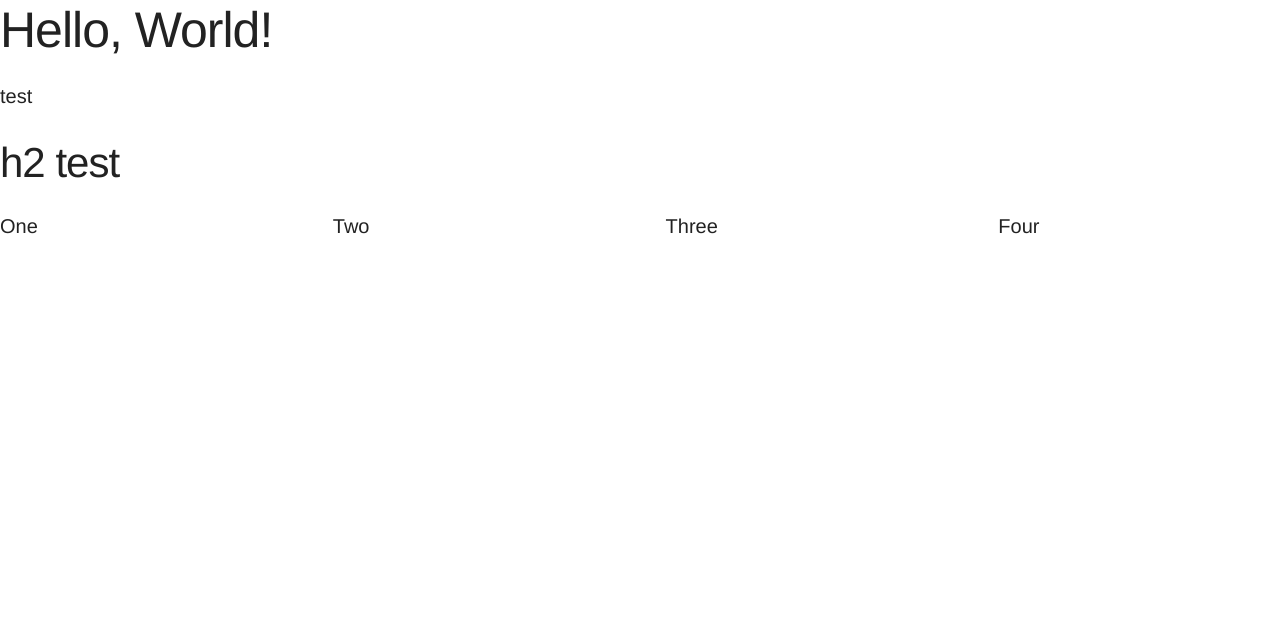
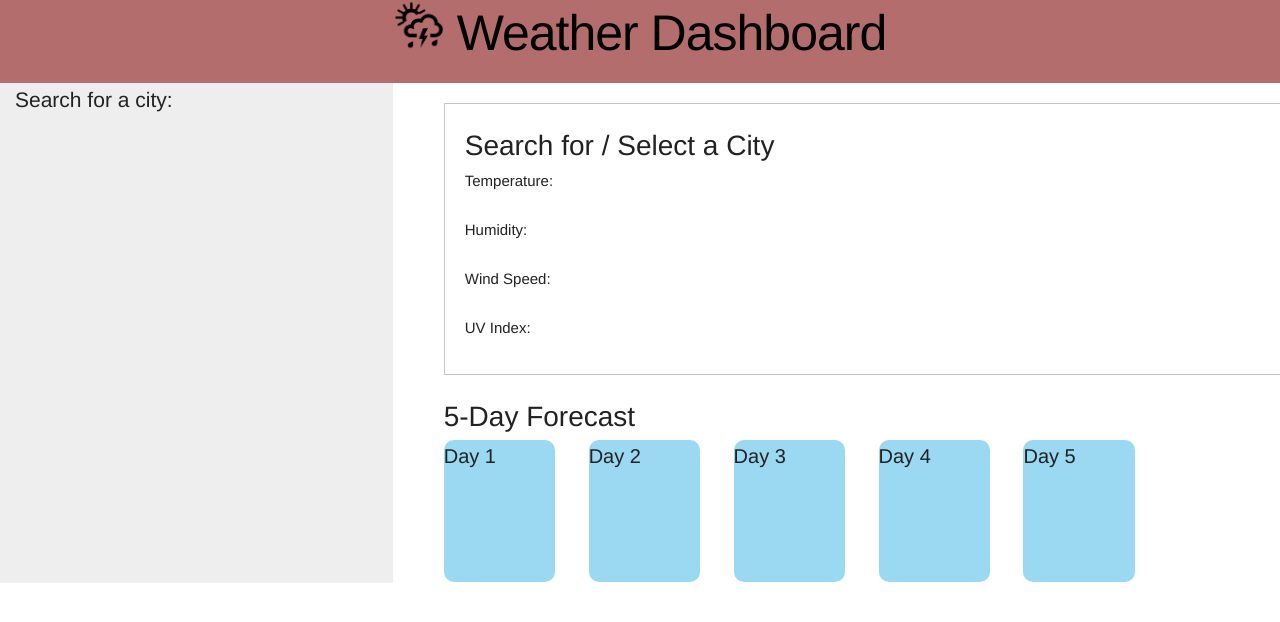
Before and after one commit to ajhami/weather_dashboard, a plain HTML site: page index.html in a window 1280 px wide. Drawn offline with nearby package versions, Linux system fonts and the light colour scheme.

Commit message:
Created format for the application.

```diff
--- a/assets/css/style.css
+++ b/assets/css/style.css
@@ -2,3 +2,52 @@ body {
     font-family: 'Franklin Gothic Medium', 'Arial Narrow', Arial, sans-serif;
     font-size: 20px;
 }
+
+.weather_icon {
+    height: 5.0rem;
+    width: 5.0rem;
+}
+
+.wd_header {
+    background-color: #8b1d1da4;
+    color: #000000;
+    text-align: center;
+}
+
+.search_for {
+    font-size: 2.1rem;
+    margin-left: 1.5rem;
+}
+
+.city_search {
+    background-color: #41424217;
+    height: 50.0rem;
+}
+
+.weather_today {
+    border-bottom: 1px solid #48494950;
+    border-left: 1px solid #48494950;
+    border-top: 1px solid #48494950;
+    height: 23.0rem;
+    margin-bottom: 2.0rem;
+    margin-top: 2.0rem;
+    padding: 2.0rem;
+}
+
+#city_selected, #five_day_forecast {
+    font-size: 2.8rem;
+}
+
+.selected_daily {
+    font-size: 1.5rem;
+}
+
+#forecast_5day {
+    height: 23.0rem;
+}
+
+.forecast_box {
+    background-color: #46b8e68a;
+    border-radius: 1.0rem;
+    height: 14.2rem;
+}
--- a/index.html
+++ b/index.html
@@ -2,46 +2,73 @@
 <html lang="en">
 
     <head>
+
         <meta charset="UTF-8">
         <meta name="viewport" content="width=device-width, initial-scale=1.0">
         <meta http-equiv="X-UA-Compatible" content="ie=edge">
-        <!-- Bootstrap -->
-        <!--<link rel="stylesheet" href="https://stackpath.bootstrapcdn.com/bootstrap/4.3.1/css/bootstrap.min.css">-->
-        <!-- Pure
-        <link rel="stylesheet" href="https://unpkg.com/purecss@1.0.1/build/pure-min.css" integrity="sha384-oAOxQR6DkCoMliIh8yFnu25d7Eq/PHS21PClpwjOTeU2jRSq11vu66rf90/cZr47" crossorigin="anonymous">
-        -->
-        <!--[if lte IE 8]>
-        <link rel="stylesheet" href="https://unpkg.com/purecss@1.0.1/build/grids-responsive-old-ie-min.css">
-        <![endif]-->
-        <!--[if gt IE 8]><!-->
-        <!--<link rel="stylesheet" href="https://unpkg.com/purecss@1.0.1/build/grids-responsive-min.css">-->
-        <!--<![endif]-->
+
+        <!-- Skeleton Framework -->
         <link rel="stylesheet" href="./assets/css/normalize.css">
         <link rel="stylesheet" href="./assets/css/skeleton.css">
+
         <link rel="stylesheet" href="./assets/css/style.css">
         <link rel="icon" href="./assets/images/weather_icon.png">
+
         <title>Weather Dashboard</title>
+
     </head>
 
     <body>
-        <h1>Hello, World!</h1>
-        <p>test</p>
-        <h2>h2 test</h2>
 
-        <div class="pure-g">
-            <div class="three columns"><p>One</p></div>
-            <div class="three columns"><p>Two</p></div>
-            <div class="three columns"><p>Three</p></div>
-            <div class="three columns"><p>Four</p></div>
-        </div>
+        <section class="row wd_header">
+            <div class="twelve rows">
+                <h1><img class="weather_icon" src="./assets/images/weather_icon.png" alt="weather icon"> Weather Dashboard</h1>
+            </div>
+        </section>
 
+        <!--<div class="container">-->
+            <!--
+            <section class="row wd_header">
+                <div class="twelve rows">
+                    <h1><img class="weather_icon" src="./assets/images/weather_icon.png" alt="weather icon"> Weather Dashboard</h1>
+                </div>
+            </section>
+            -->
+            <section class="row">
+                <div class="four columns city_search">
+                    <span class="search_for">Search for a city:</span>
+                </div>
+                <div class="eight columns">
+                    <div class="weather_today">
+                        <span id="city_selected">Search for / Select a City</span>
+                        <p class="selected_daily">Temperature: <span id="selected_temp"></span></p>
+                        <p class="selected_daily">Humidity: <span id="selected_humid"></span></p>
+                        <p class="selected_daily">Wind Speed: <span id="selected_wind"></span></p>
+                        <p class="selected_daily">UV Index: <span id="selected_UV"></span></p>
+                    </div>
+                    <div class="forecast_5day">
+                        <span id="five_day_forecast">5-Day Forecast</span>
+                        <div class="row">
+                            <div class="two columns forecast_box">Day 1</div>
+                            <div class="two columns forecast_box">Day 2</div>
+                            <div class="two columns forecast_box">Day 3</div>
+                            <div class="two columns forecast_box">Day 4</div>
+                            <div class="two columns forecast_box">Day 5</div>
+                        </div>
+                    </div>
+                </div>
+            </section>
+
+
+        <!--</div>-->
 
 
 
         <!-- scripts -->
         <script src="https://code.jquery.com/jquery-3.4.1.min.js"></script>
         <script src="https://cdnjs.cloudflare.com/ajax/libs/moment.js/2.24.0/moment.min.js"></script>
-        <script src="./assets/javaScript/script.js"></script>
+        <script src="./assets/javaScript/index.js"></script>
+
     </body>
 
 </html>
```
Also changed, not shown: assets/javaScript/index.js (renamed from assets/javaScript/script.js).
